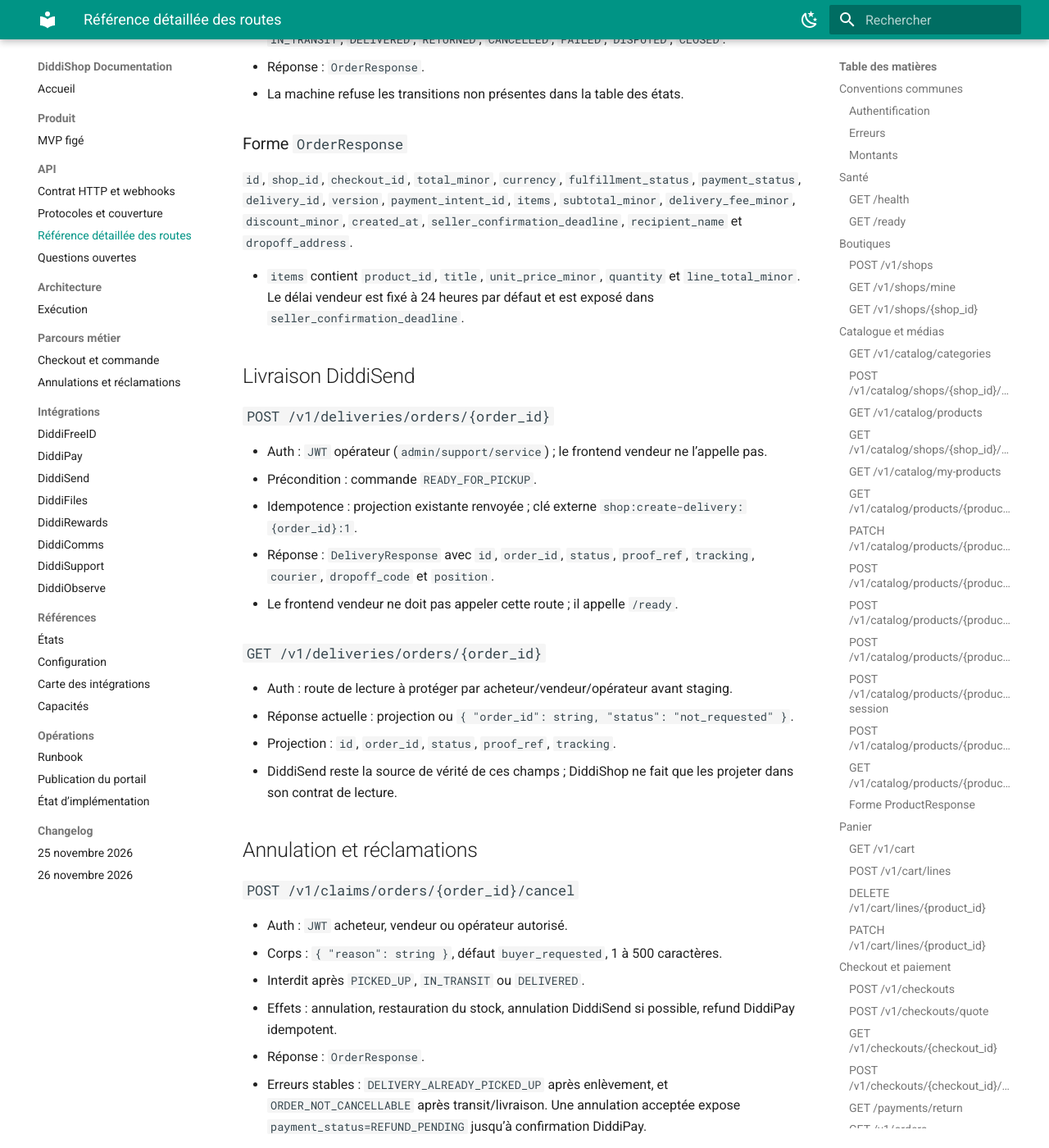
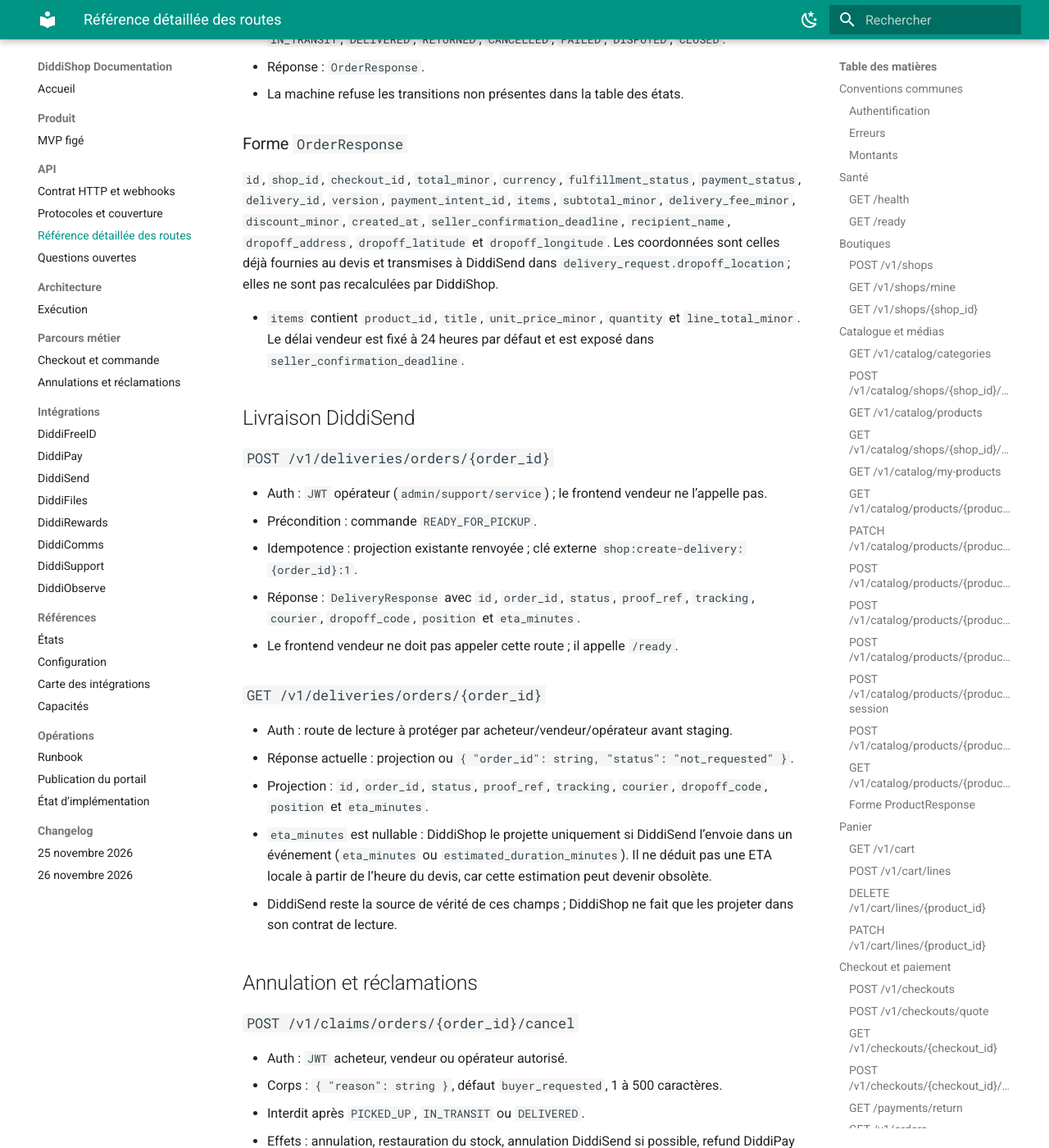
Before and after one commit to DIDDI-FREE/diddi-shop-backend-staging, an MkDocs documentation site: the page built from docs/api/ROUTE_REFERENCE.md, in a window 1280 px wide and 1400 px high, scrolled down 11564 px. Shown: the whole window at 82% size. Built offline with MkDocs 1.6.1 and Material for MkDocs 9.7.7, drawn with Linux system fonts in a browser that asks for light colours.

Commit message:
feat(delivery): expose destination and optional eta

```diff
--- a/docs/api/ROUTE_REFERENCE.md
+++ b/docs/api/ROUTE_REFERENCE.md
@@ -423,7 +423,10 @@ valeurs existantes.
 `fulfillment_status`, `payment_status`, `delivery_id`, `version`,
 `payment_intent_id`, `items`, `subtotal_minor`, `delivery_fee_minor`,
 `discount_minor`, `created_at`, `seller_confirmation_deadline`,
-`recipient_name` et `dropoff_address`.
+`recipient_name`, `dropoff_address`, `dropoff_latitude` et
+`dropoff_longitude`. Les coordonnées sont celles déjà fournies au devis et
+transmises à DiddiSend dans `delivery_request.dropoff_location`; elles ne sont
+pas recalculées par DiddiShop.
 
 - `items` contient `product_id`, `title`, `unit_price_minor`, `quantity` et
   `line_total_minor`. Le délai vendeur est fixé à 24 heures par défaut et est
@@ -439,7 +442,7 @@ valeurs existantes.
 - Idempotence : projection existante renvoyée ; clé externe
   `shop:create-delivery:{order_id}:1`.
 - Réponse : `DeliveryResponse` avec `id`, `order_id`, `status`, `proof_ref`,
-  `tracking`, `courier`, `dropoff_code` et `position`.
+  `tracking`, `courier`, `dropoff_code`, `position` et `eta_minutes`.
 - Le frontend vendeur ne doit pas appeler cette route ; il appelle `/ready`.
 
 ### `GET /v1/deliveries/orders/{order_id}`
@@ -448,7 +451,12 @@ valeurs existantes.
   staging.
 - Réponse actuelle : projection ou
   `{ "order_id": string, "status": "not_requested" }`.
-- Projection : `id`, `order_id`, `status`, `proof_ref`, `tracking`.
+- Projection : `id`, `order_id`, `status`, `proof_ref`, `tracking`, `courier`,
+  `dropoff_code`, `position` et `eta_minutes`.
+- `eta_minutes` est nullable : DiddiShop le projette uniquement si DiddiSend
+  l’envoie dans un événement (`eta_minutes` ou
+  `estimated_duration_minutes`). Il ne déduit pas une ETA locale à partir de
+  l’heure du devis, car cette estimation peut devenir obsolète.
 - DiddiSend reste la source de vérité de ces champs ; DiddiShop ne fait que les
   projeter dans son contrat de lecture.
 
```
Also changed, not shown: docs/IMPLEMENTATION-STATUS.md (+16 -0 lines), docs/decisions/DECISIONS.md (+16 -0 lines), docs/integrations/diddisend.md (+12 -0 lines), tasks/S24U-IMPLEMENTATION-2026-11-27.md (added, +27 -0 lines), tasks/S24U-PLAN-2026-11-27.md (added, +18 -0 lines), tasks/todo.md (+1 -0 lines), 4 other files.
